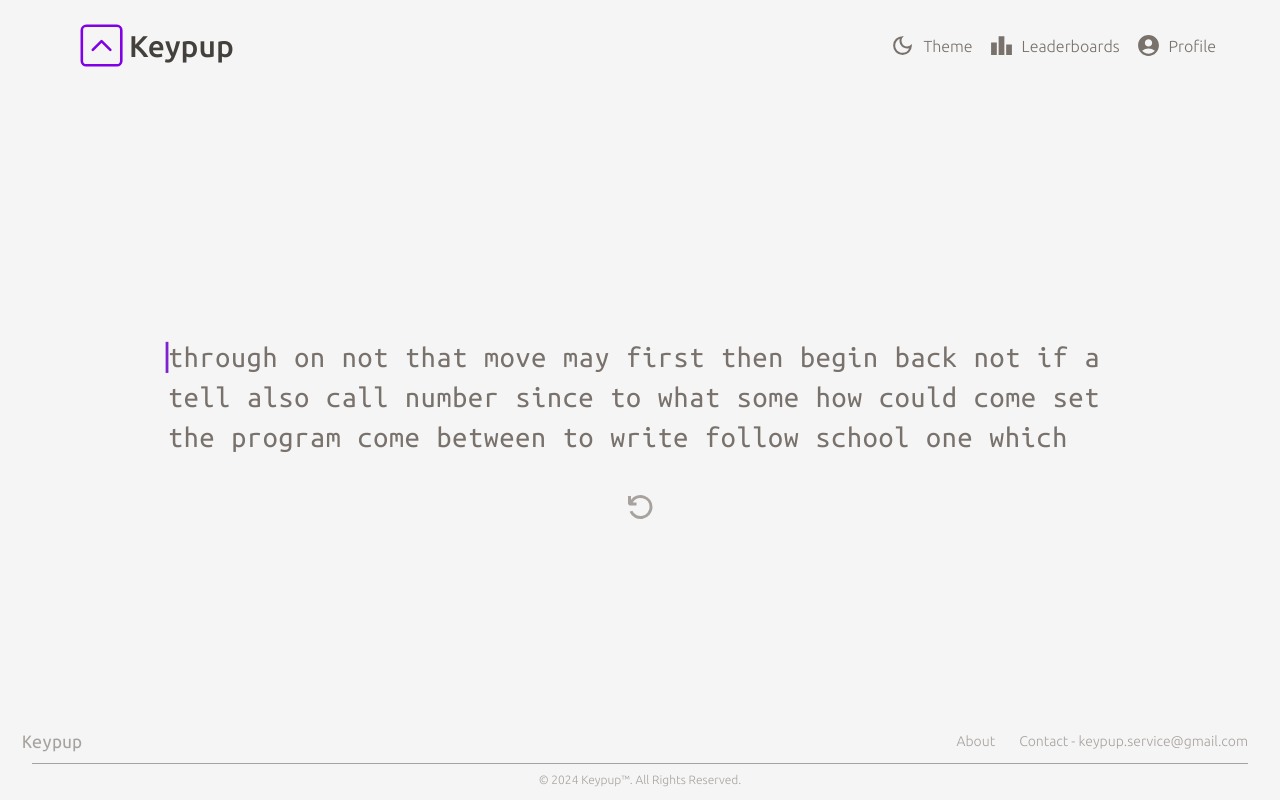
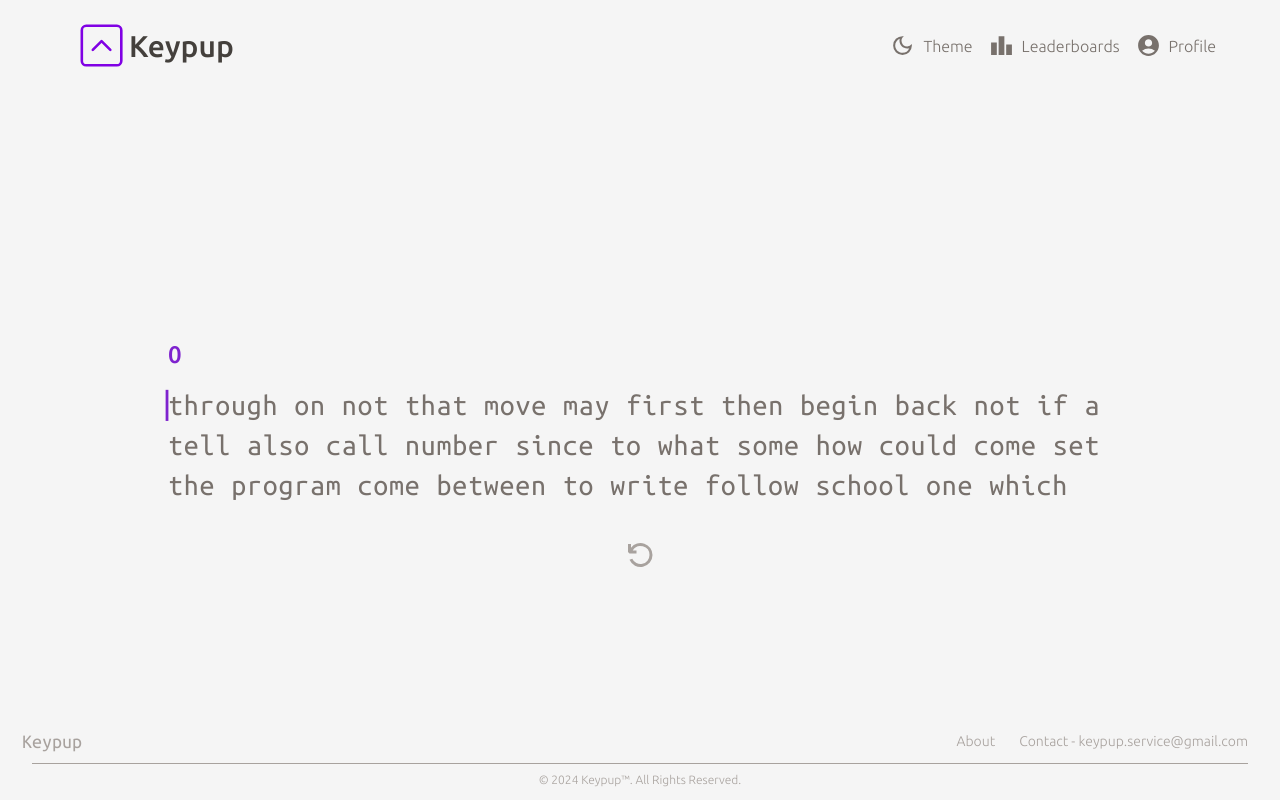
Before and after one commit to Joshi-Sarthak/Keypup, a Next.js app: page / in a window 1280 px wide. Built offline with nearby package versions, Linux system fonts and the light colour scheme.

Commit message:
Add result component Add timer

```diff
--- a/src/app/page.tsx
+++ b/src/app/page.tsx
@@ -1,5 +1,11 @@
-import Main from "@/components/Main/Main"
+"use client"
 
-export default async function Home() {
-	return <Main />
+import Main from "@/components/Main/Main";
+import Result from "@/components/Result/Result";
+import { useTestStore } from "@/lib/zustand/teststore";
+
+export default function Home() {
+  const loadResult = useTestStore((state) => state.loadResult);
+
+  return loadResult ? <Result /> : <Main />;
 }
--- a/src/components/Main/Main.tsx
+++ b/src/components/Main/Main.tsx
@@ -18,7 +18,6 @@ function Main() {
 	const [isHovered, setIsHovered] = useState(false)
 	const [isBlinking, setIsBlinking] = useState(false)
 	const [isBackspacing, setIsBackspacing] = useState(false)
-	const [loadResults, setLoadResults] = useState(false)
 	const timerStarted = useRef(false)
 
 	const activeWord = useRef<HTMLDivElement>(null)
@@ -31,6 +30,7 @@ function Main() {
 	const Restart = () => {
 		setIsBlinking(false)
 		timerStarted.current = false
+		useTimeStore.getState().setTime(0)
 		reset()
 	}
 
@@ -45,7 +45,9 @@ function Main() {
 					useTimeStore.getState().decrementTime()
 				} else {
 					clearInterval(interval!)
-					setLoadResults(true)
+					console.log("Time's up!")
+					useTestStore.getState().setLoadResult(true)
+					console.log(useTestStore.getState().loadResult)
 				}
 			}, 1000)
 		}
@@ -145,11 +147,16 @@ function Main() {
 	// Calculate extra letters
 	const extraLetters = typedWord.slice(currWord.length).split("")
 
-	return !loadResults ? (
+	return (
 		<div>
 			<div className="flex justify-center w-full mt-64 items-center">
+				<div className="w-3/4 flex flex-col">
+					<span className="ml-2 text-2xl font-medium text-purple-700 mb-4 self-start">
+						{useTimeStore((state) => state.time)}
+					</span>
+
 					<div
-					className="w-3/4 flex flex-wrap max-h-[120px] overflow-hidden"
+						className="w-full flex flex-wrap max-h-[120px] overflow-hidden"
 						ref={wordsContainerRef}
 					>
 						<span
@@ -218,6 +225,7 @@ function Main() {
 						})}
 					</div>
 				</div>
+			</div>
 			<VscDebugRestart
 				onClick={Restart}
 				onMouseEnter={() => setIsHovered(true)}
@@ -232,13 +240,8 @@ function Main() {
 				Restart Test
 			</div>
 		</div>
-	) : (
-		<div>
-			<h1>Results</h1>
-			<p>WPM : {Math.round((useTestStore.getState().correctChars * 2) / 5)}</p>
-			<p>Correct Chars : {useTestStore.getState().correctChars}</p>
-		</div>
 	)
+
 }
 
 export default Main
--- /dev/null
+++ b/src/components/Result/Result.tsx
@@ -0,0 +1,12 @@
+import React from "react"
+import { useTestStore } from "@/lib/zustand/teststore"
+
+export default function Result() {
+	return (
+		<div>
+			<h1>Results</h1>
+			<p>WPM : {Math.round((useTestStore.getState().correctChars * 2) / 5)}</p>
+			<p>Correct Chars : {useTestStore.getState().correctChars}</p>
+		</div>
+	)
+}
--- a/src/lib/zustand/teststore.ts
+++ b/src/lib/zustand/teststore.ts
@@ -1,5 +1,6 @@
 import { create } from "zustand"
 import english from "@/lib/Languages/english.json"
+import { set } from "mongoose"
 
 type testStore = {
 	initialWords: string[]
@@ -12,6 +13,8 @@ type testStore = {
 	setChar: (typedWordandChar: string) => void
 	changeWord: () => void
 	reset: () => void
+	loadResult: boolean
+	setLoadResult: (loadResult: boolean) => void
 }
 
 export const useTestStore = create<testStore>((set) => ({
@@ -21,6 +24,11 @@ export const useTestStore = create<testStore>((set) => ({
 	typedWord: "",
 	currWordIndex: 0,
 	correctChars: 0,
+	loadResult: false,
+
+	setLoadResult: (loadResult) => {
+		set({ loadResult })
+	},
 
 	seedWords: () => {
 		const { words } = english
```
Lines whose indentation alone changed are shown as unchanged.
